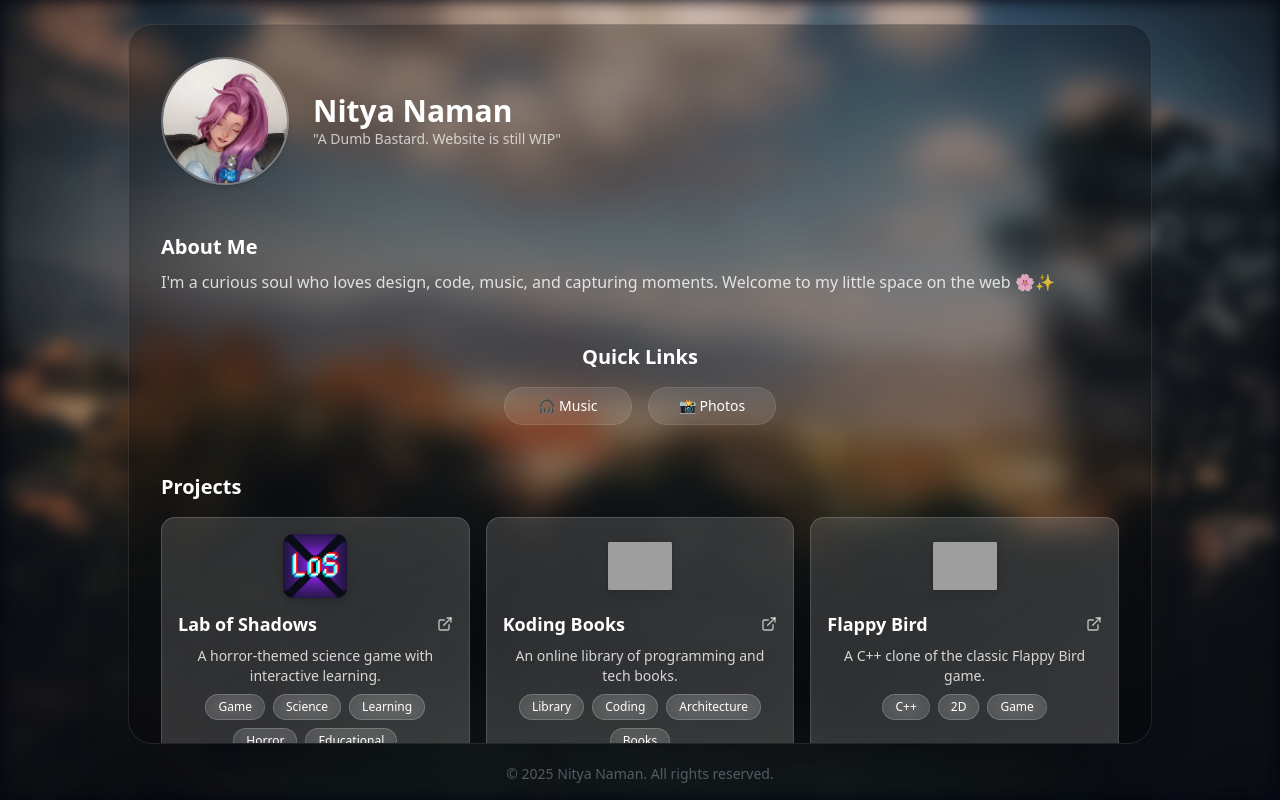
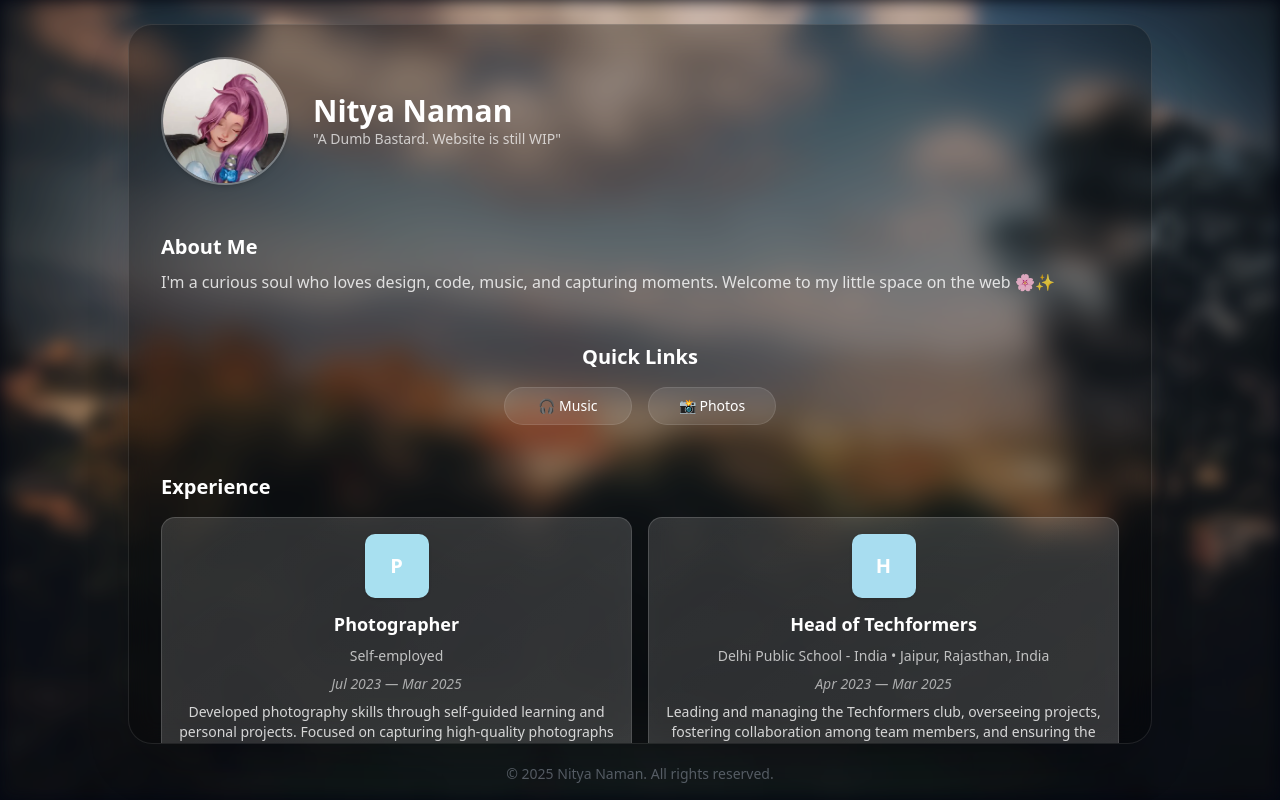
Before and after one commit to namanyt/ciderboi.xyz, a Next.js app: page / in a window 1280 px wide. Built offline with nearby package versions, Linux system fonts and the light colour scheme; grey boxes are pictures that could not be loaded.

Commit message:
feat: add experiences and skills data with corresponding components to Home page

```diff
--- a/app/page.tsx
+++ b/app/page.tsx
@@ -3,18 +3,24 @@ import Home from "@/components/pages/Home";
 import fs from "fs/promises";
 import path from "path";
 import LoadingScreen from "@/components/loading";
-import { Project } from "@/lib/types";
+import { Project, Experience, SkillGroup } from "@/lib/types";
 
 const fetchData = async () => {
-  const file = await fs.readFile(path.join(process.cwd(), "public", "data", "projects.json"), "utf8");
-  return JSON.parse(file).projects as Project[];
+  const projects = await fs.readFile(path.join(process.cwd(), "public", "data", "projects.json"), "utf8");
+  const experiences = await fs.readFile(path.join(process.cwd(), "public", "data", "experiences.json"), "utf8");
+  const skills = await fs.readFile(path.join(process.cwd(), "public", "data", "skills.json"), "utf8");
+  return {
+    projects: JSON.parse(projects).projects as Project[],
+    experiences: JSON.parse(experiences).experiences as Experience[],
+    skills: JSON.parse(skills).skillGroups as SkillGroup[],
+  };
 };
 
 export default async function HomePage() {
   const data = await fetchData();
   return (
     <Suspense fallback={<LoadingScreen />}>
-      <Home projects={data} />
+      <Home projects={data.projects} experiences={data.experiences} skills={data.skills} />
     </Suspense>
   );
 }
--- a/components/pages/Home.tsx
+++ b/components/pages/Home.tsx
@@ -3,10 +3,18 @@
 import React, { useEffect, useState } from "react";
 import Image from "next/image";
 import { useNetwork } from "@/components/context/Network";
-import { Project } from "@/lib/types";
+import { Project, Experience, SkillGroup } from "@/lib/types";
 import { ExternalLink } from "lucide-react";
 
-export default function Home({ projects }: { projects: Project[] }) {
+export default function Home({
+  projects,
+  skills,
+  experiences,
+}: {
+  projects: Project[];
+  experiences: Experience[];
+  skills: SkillGroup[];
+}) {
   const { setPage } = useNetwork();
 
   return (
@@ -57,9 +65,31 @@ export default function Home({ projects }: { projects: Project[] }) {
           </div>
         </div>
 
-        {/* Projects Section */}
+        {/* Experience Section */}
         <div>
-          <h3 className="text-xl font-semibold mb-4">Projects</h3>
+          <h3 className="text-xl font-semibold mb-4">Experience</h3>
+          <div className="grid grid-cols-1 sm:grid-cols-2 lg:grid-cols-2 gap-4">
+            {/* Example Experience Card */}
+            {experiences.map((experience, index) => (
+              <ExperienceCard key={index} experience={experience} />
+            ))}
+          </div>
+        </div>
+
+        {/* Skills Section */}
+        <div>
+          <h3 className="text-xl font-semibold mb-4">Skills</h3>
+          <div className="grid grid-cols-1 sm:grid-cols-2 lg:grid-cols-3 gap-4">
+            {/* Example Skills Card */}
+            {skills.map((skillGroup, index) => (
+              <SkillsCard key={index} title={skillGroup.title} skills={skillGroup.skills} />
+            ))}
+          </div>
+        </div>
+
+        {/* Personal Projects Section */}
+        <div>
+          <h3 className="text-xl font-semibold mb-4">Personal Projects</h3>
           <div className="grid grid-cols-1 sm:grid-cols-2 lg:grid-cols-3 gap-4">
             {/* Example Project Card */}
             {projects.map((project, index) => (
@@ -166,3 +196,92 @@ function ProjectCard({ project }: { project: Project }) {
     </div>
   );
 }
+
+function ExperienceCard({ experience }: { experience: Experience }) {
+  const { id, title, company, location, startDate, endDate, description, tags, logo } = experience;
+
+  const fallbackLetter = company ? title.charAt(0).toUpperCase() : "E";
+  const [fallbackBgColor, setFallbackBgColor] = useState<string>("");
+
+  useEffect(() => {
+    const generatePastelColor = () => {
+      const hue = Math.floor(Math.random() * 360);
+      return `hsl(${hue}, 70%, 80%)`;
+    };
+    setFallbackBgColor(generatePastelColor());
+  }, []);
+
+  return (
+    <div
+      key={id}
+      className="relative overflow-hidden rounded-xl backdrop-blur-md bg-white/10 border border-white/20 shadow-lg transition-all duration-300 hover:shadow-xl hover:bg-white/20"
+    >
+      <div className="absolute inset-0 bg-gradient-to-br from-white/5 to-white/10 z-0"></div>
+      <div className="relative z-10 flex flex-col items-center text-center p-4 space-y-3">
+        {/* Logo or Icon */}
+        <div className="w-16 h-16">
+          {logo ? (
+            <div className="relative w-full h-full">
+              <Image fill src={logo} alt={company} className="rounded-lg object-contain w-full h-full shadow" />
+            </div>
+          ) : (
+            <div
+              className="w-full h-full rounded-lg flex items-center justify-center text-white font-bold text-xl shadow"
+              style={{ backgroundColor: fallbackBgColor }}
+            >
+              {fallbackLetter}
+            </div>
+          )}
+        </div>
+
+        {/* Experience Info */}
+        <div className="space-y-2">
+          <h3 className="text-lg font-semibold text-white">{title}</h3>
+          <p className="text-white/70 text-sm">
+            {company}
+            {location ? ` • ${location}` : ""}
+          </p>
+          <p className="text-white/60 text-sm italic">
+            {startDate} — {endDate || "Present"}
+          </p>
+
+          {description && <p className="text-white/80 text-sm mt-1">{description}</p>}
+
+          {tags && tags.length > 0 && (
+            <div className="flex flex-wrap justify-center gap-2 mt-2">
+              {tags.map((tag, idx) => (
+                <span
+                  key={idx}
+                  className="px-3 py-1 text-xs rounded-full backdrop-blur-md bg-white/10 border border-white/20 text-white"
+                >
+                  {tag}
+                </span>
+              ))}
+            </div>
+          )}
+        </div>
+      </div>
+    </div>
+  );
+}
+
+function SkillsCard({ title, skills }: { title: string; skills: string[] }) {
+  return (
+    <div className="relative overflow-hidden rounded-xl backdrop-blur-md bg-white/10 border border-white/20 shadow-lg transition-all duration-300 hover:shadow-xl hover:bg-white/20">
+      <div className="absolute inset-0 bg-gradient-to-br from-white/5 to-white/10 z-0"></div>
+      <div className="relative z-10 flex flex-col items-center text-center p-4 space-y-3">
+        <h3 className="text-lg font-semibold text-white">{title}</h3>
+        <div className="flex flex-wrap justify-center gap-2 mt-2">
+          {skills.map((skill, index) => (
+            <span
+              key={index}
+              className="px-3 py-1 text-xs rounded-full backdrop-blur-md bg-white/10 border border-white/20 text-white"
+            >
+              {skill}
+            </span>
+          ))}
+        </div>
+      </div>
+    </div>
+  );
+}
--- a/lib/types.ts
+++ b/lib/types.ts
@@ -38,3 +38,20 @@ export type SongData = {
   albums: Album[];
   singles: Track[];
 };
+
+export type Experience = {
+  id: string;
+  title: string;
+  company: string;
+  location?: string;
+  startDate: string;
+  endDate?: string;
+  description?: string;
+  tags?: string[];
+  logo?: string; // Optional company logo
+};
+
+export type SkillGroup = {
+  title: string;
+  skills: string[];
+};
--- /dev/null
+++ b/public/data/experiences.json
@@ -0,0 +1,45 @@
+{
+  "experiences": [
+    {
+      "id": "1",
+      "title": "Photographer",
+      "company": "Self-employed",
+      "startDate": "Jul 2023",
+      "endDate": "Mar 2025",
+      "description": "Developed photography skills through self-guided learning and personal projects. Focused on capturing high-quality photographs for events and creative works. Built an online portfolio to showcase the work created during this learning phase.",
+      "tags": ["Photography", "Event Photography", "Adobe Lightroom", "Photography Techniques"],
+      "logo": ""
+    },
+    {
+      "id": "2",
+      "title": "Head of Techformers",
+      "company": "Delhi Public School - India",
+      "location": "Jaipur, Rajasthan, India",
+      "startDate": "Apr 2023",
+      "endDate": "Mar 2025",
+      "description": "Leading and managing the Techformers club, overseeing projects, fostering collaboration among team members, and ensuring the successful execution of initiatives and events. Part-time, on-site role.",
+      "tags": ["Leadership", "Project Management", "Team Management", "Teamwork"],
+      "logo": ""
+    },
+    {
+      "id": "3",
+      "title": "Music Producer",
+      "company": "Self-employed",
+      "startDate": "Mar 2020",
+      "endDate": "Oct 2024",
+      "description": "Composing, producing, and self-releasing original music across major streaming platforms, including Spotify and YouTube Music. Handling all aspects of production, from music composition to final mixing and mastering.",
+      "tags": ["Music Creation", "FL Studio", "Music Production", "Ableton Live", "Music Theory"],
+      "logo": ""
+    },
+    {
+      "id": "4",
+      "title": "Programmer",
+      "company": "Self-employed",
+      "startDate": "Jun 2014",
+      "endDate": "Sep 2024",
+      "description": "Self-taught in various computer programming languages, system architecture, and server management. Gained extensive experience in software development, problem-solving, and coding techniques through independent study and practical application.",
+      "tags": ["Programming", "JavaScript", "Python", "Java", "C++", "SQL"],
+      "logo": ""
+    }
+  ]
+}
--- /dev/null
+++ b/public/data/skills.json
@@ -0,0 +1,73 @@
+{
+  "skillGroups": [
+    {
+      "title": "Music",
+      "skills": [
+        "Acoustic Guitar",
+        "Electric Guitar",
+        "Bass Guitar",
+        "Piano",
+        "FL Studio",
+        "Ableton Live",
+        "Music Production",
+        "Music Theory",
+        "Production Music",
+        "Music Creation"
+      ]
+    },
+    {
+      "title": "Programming",
+      "skills": [
+        "JavaScript",
+        "TypeScript",
+        "HTML",
+        "CSS",
+        "Node.js",
+        "Full-Stack Development",
+        "Python",
+        "Java",
+        "Front-End Development",
+        "Back-End Web Development",
+        "Game Development",
+        "C#",
+        "SQL",
+        "Programming",
+        "Computer Literacy"
+      ]
+    },
+    {
+      "title": "Video & Photography",
+      "skills": [
+        "Adobe Premiere Pro",
+        "After Effects",
+        "Editing",
+        "Film Editing",
+        "Video Post-Production",
+        "Photography",
+        "Event Photography",
+        "Adobe Lightroom",
+        "Travel Photography",
+        "Studio Photography",
+        "Video Production",
+        "Video Editing"
+      ]
+    },
+    {
+      "title": "Game Development",
+      "skills": [
+        "Unity",
+        "Game Design",
+        "Game Programming"
+      ]
+    },
+    {
+      "title": "Leadership",
+      "skills": [
+        "Teamwork",
+        "Leadership",
+        "Project Management",
+        "Team Management"
+      ]
+    }
+  ]
+}
```
Also changed, not shown: 1 other file (tests, documents, lock files or other folders).
